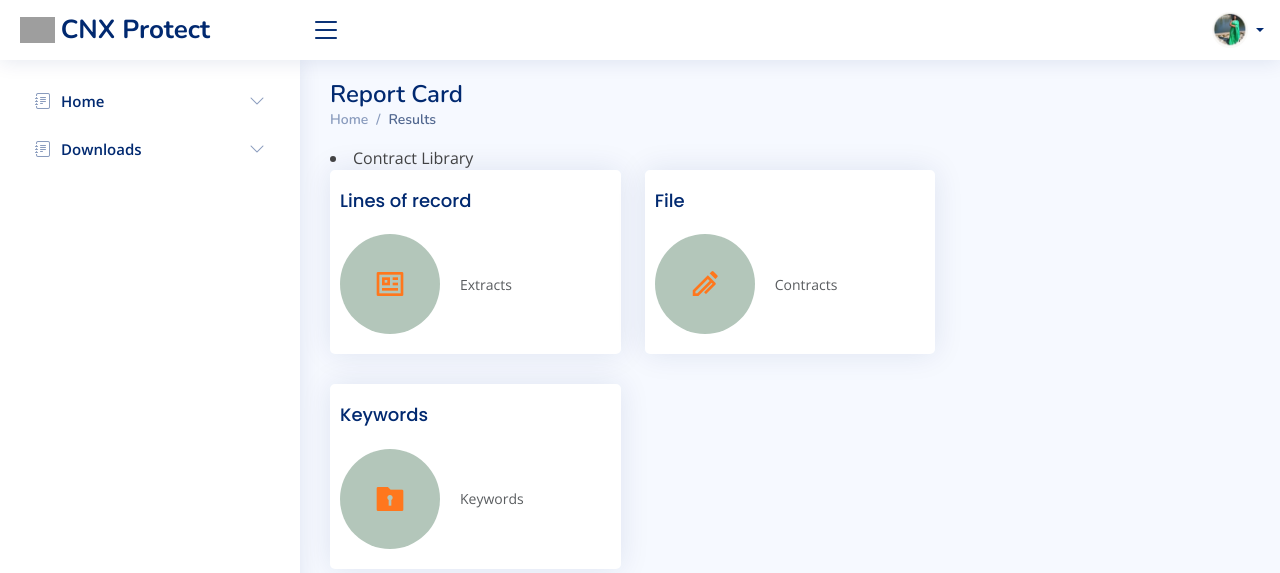
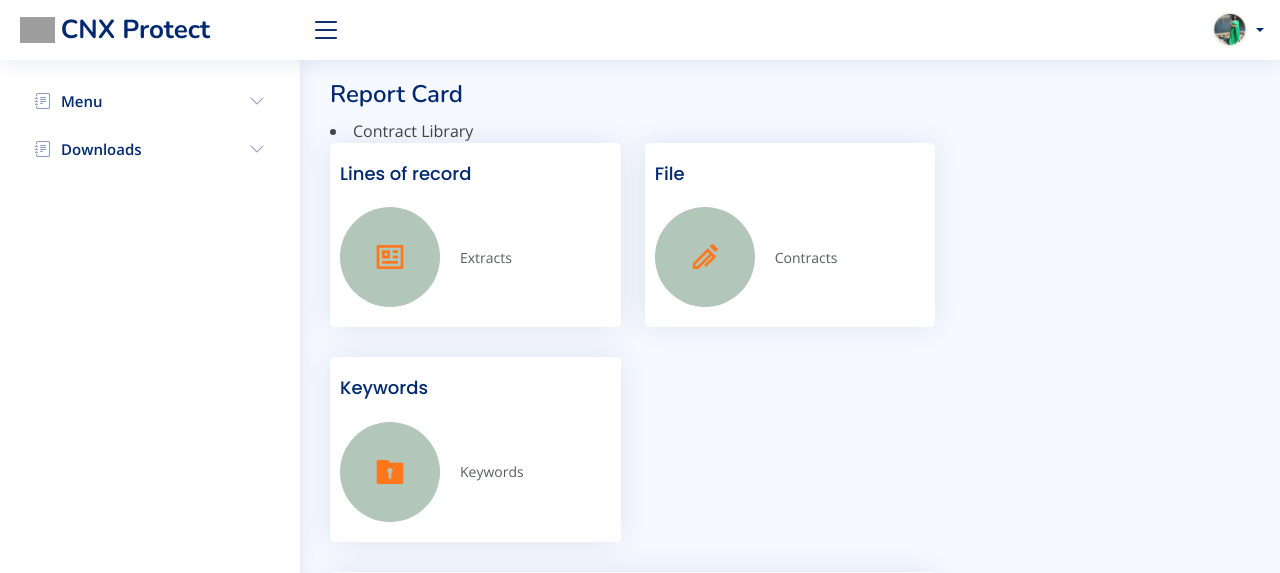
Before and after one commit to bridgecrew-perf6/deployment-74, a Django app: template CNXProtect_Utl/templates/CNXProtect_Utl/indexing5.html in a window 1280 px wide. Shown: the top 573 px of the page. Run offline with Django 3.2, Linux system fonts and the light colour scheme; the template is opened without the code that fills it, so the values that code supplies are empty; parts of the project's set-up code (start-up, migrations or seed data) failed here and were passed over; some libraries are stand-ins or nearby versions; grey boxes are pictures that could not be loaded.

Commit message:
Update indexing5.html

```diff
--- a/CNXProtect_Utl/templates/CNXProtect_Utl/indexing5.html
+++ b/CNXProtect_Utl/templates/CNXProtect_Utl/indexing5.html
@@ -43,8 +43,12 @@
       </a>
       <i class="bi bi-list toggle-sidebar-btn"></i>
     </div><!-- End Logo -->
-
-    <!-- End Search Bar -->
+<!--    <div class="search-bar">-->
+<!--      <form class="search-form d-flex align-items-center" method="POST" action="#">-->
+<!--        <input type="text" name="query" placeholder="Search" title="Enter search keyword">-->
+<!--        <button type="submit" title="Search"><i class="bi bi-search"></i></button>-->
+<!--      </form>-->
+<!--    </div>&lt;!&ndash; End Search Bar &ndash;&gt;-->
     <nav class="header-nav ms-auto">
       <ul class="d-flex align-items-center">
         <li class="nav-item d-block d-lg-none">
@@ -117,7 +121,7 @@
     <ul class="sidebar-nav" id="sidebar-nav">
 <li class="nav-item">
         <a class="nav-link collapsed" data-bs-target="#tables-nav" data-bs-toggle="collapse" href="#">
-          <i class="bi bi-journal-text"></i><span>Home</span><i class="bi bi-chevron-down ms-auto"></i>
+          <i class="bi bi-journal-text"></i><span>Menu</span><i class="bi bi-chevron-down ms-auto"></i>
         </a>
         <ul id="tables-nav" class="nav-content collapse " data-bs-parent="#sidebar-nav">
           <li>
@@ -150,19 +154,24 @@
           </li>
         </ul>
       </li>
-
+<!--      <li class="nav-item">-->
+<!--        <a class="nav-link collapsed" href="https://app.powerbi.com/links/8OnEUJ60_5?ctid=599e51d6-2f8c-4347-8e59-1f795a51a98c&pbi_source=linkShare&bookmarkGuid=4d2dc58f-c1df-4981-997f-a54e1c8a8e31">-->
+<!--          <i class="bi bi-grid"></i>-->
+<!--          <span> BI Dashboard</span>-->
+<!--        </a>-->
+<!--      </li>-->
     </ul>
   </aside>
 
     <main id="main" class="main">
     <div class="pagetitle">
       <h1>Report Card</h1>
-      <nav>
-        <ol class="breadcrumb">
-          <li class="breadcrumb-item"><a href="{% url 'indexing_data5' %}">Home</a></li>
-<li class="breadcrumb-item active">Results</li>
-        </ol>
-      </nav>
+<!--      <nav>-->
+<!--        <ol class="breadcrumb">-->
+<!--          <li class="breadcrumb-item"><a href="{% url 'indexing_data5' %}">Home</a></li>-->
+<!--<li class="breadcrumb-item active">Results</li>-->
+<!--        </ol>-->
+<!--      </nav>-->
     </div><!-- End Page Title -->
 {% csrf_token %}
     <section class="section dashboard">
```
